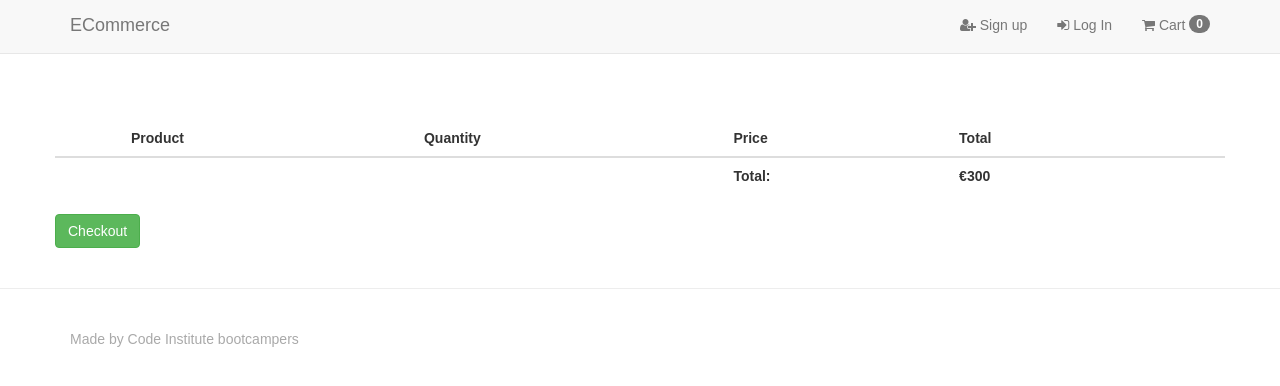
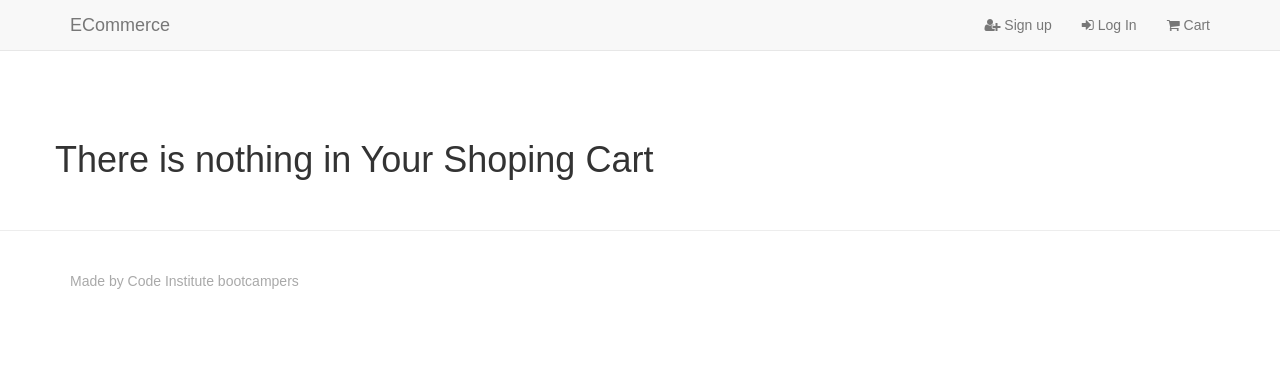
Before and after one commit to Zoranc1/ecommerce, a Django app: page /cart/view/ in a window 1280 px wide. Shown: the top 386 px of the page. Run offline with Django 3.2, Linux system fonts and the light colour scheme; some libraries are stand-ins or nearby versions.

Commit message:
remove cart item

```diff
--- a/cart/templates/cart/view_cart.html
+++ b/cart/templates/cart/view_cart.html
@@ -1,6 +1,8 @@
 {% extends 'base.html' %}
 
 {% block content %}
+
+{% if items_in_cart > 0 %}
 
 <table class="table">
     <thead>
@@ -22,7 +24,7 @@
             <td>{{ item.quantity }}</td>
             <td>€{{ item.price }}</td>
             <td>€{{ item.total }}</td>
-            <td><form method="post" action="#">
+            <td><form method="post" action="{% url 'remove_from_cart' item.id %}">
                 {% csrf_token %}
                 <input type="submit" class="btn btn-success" value="Remove"/>
                 </form>
@@ -30,17 +32,12 @@
         </tr>
         {% endfor %}
 
-
-
-
-
-
         <tr>
             <td></td>
             <td></td>
             <td></td>
             <td><strong>Total:</strong></td>
-            <td><strong>€300</strong></td>
+            <td><strong>{{ cartTotal }}</strong></td>
             <td></td>
         </tr>
     </tbody>
@@ -48,4 +45,8 @@
 
 <a href="#" class="btn btn-success" role="button">Checkout</a>
 
+{% else %}
+<h1>There is nothing in Your Shoping Cart</h1>
+{%endif%}
+
 {% endblock %}
--- a/cart/views.py
+++ b/cart/views.py
@@ -2,6 +2,12 @@ from django.shortcuts import render, get_object_or_404,redirect, HttpResponse
 from products.models import Product
 import json
 # Create your views here.
+
+def remove_from_cart(request,id):
+    cart=request.session.get('cart',{})
+    del cart[str(id)]
+    request.session['cart']= cart
+    return redirect('view_cart')
 
 
 
@@ -21,10 +27,12 @@ def adding_to_cart(request):
 def view_cart(request):
     cart = request.session.get('cart', {})
 
-
+    cartTotal=0
     cart_items = []
     for product_id, quantity in cart.items():
         product = get_object_or_404(Product, pk=product_id)
+        item_total=product.price * quantity
+
 
         cart_items.append({
             'id': product.id,
@@ -36,7 +44,15 @@ def view_cart(request):
             'price': product.price,
             'stock': product.stock,
             'quantity': quantity,
-            'total': product.price * quantity
+            'total': item_total
         })
+        cartTotal+=item_total
 
-    return render(request, "cart/view_cart.html", {'cart_items': cart_items})
+
+
+
+
+
+
+
+    return render(request, "cart/view_cart.html", {'cart_items': cart_items,'cartTotal': cartTotal} )
--- a/ecommerce/urls.py
+++ b/ecommerce/urls.py
@@ -17,7 +17,7 @@ from django.contrib import admin
 from django.urls import path, include
 from accounts.views import signup, show_profile
 from products.views import products_list, products_detail
-from cart.views import adding_to_cart,view_cart
+from cart.views import adding_to_cart,view_cart,remove_from_cart
 from django.conf import settings
 from django.views.static import serve
 
@@ -28,6 +28,7 @@ urlpatterns = [
     path('signup/', signup, name='signup'),
     path('cart/add/', adding_to_cart, name='adding_to_cart'),
     path('cart/view/', view_cart, name='view_cart'),
+    path('cart/remove/<int:id>', remove_from_cart, name='remove_from_cart'),
     path('product_details/<int:id>', products_detail, name='products_detail'),
     path('accounts/profile', show_profile, name='show_profile'),
     path('media/<path:path>', serve, {'document_root': settings.MEDIA_ROOT}),
--- a/templates/base.html
+++ b/templates/base.html
@@ -43,7 +43,10 @@
                         <li><a href="{% url 'login' %}"><i class="fa fa-sign-in"></i> Log In</a></li>
                     {% endif %}
                     <li><a href="{% url 'view_cart' %}"><i class="fa fa-shopping-cart"></i> Cart
-                        <label class="badge badge-light">{{ items_in_cart }}</label></a>
+                    {% if items_in_cart > 0 %}
+                        <label class="badge badge-light">{{ items_in_cart }}</label>
+                    {% endif %}
+                    </a>
                     </li>
                 </ul>
             </div>
```
